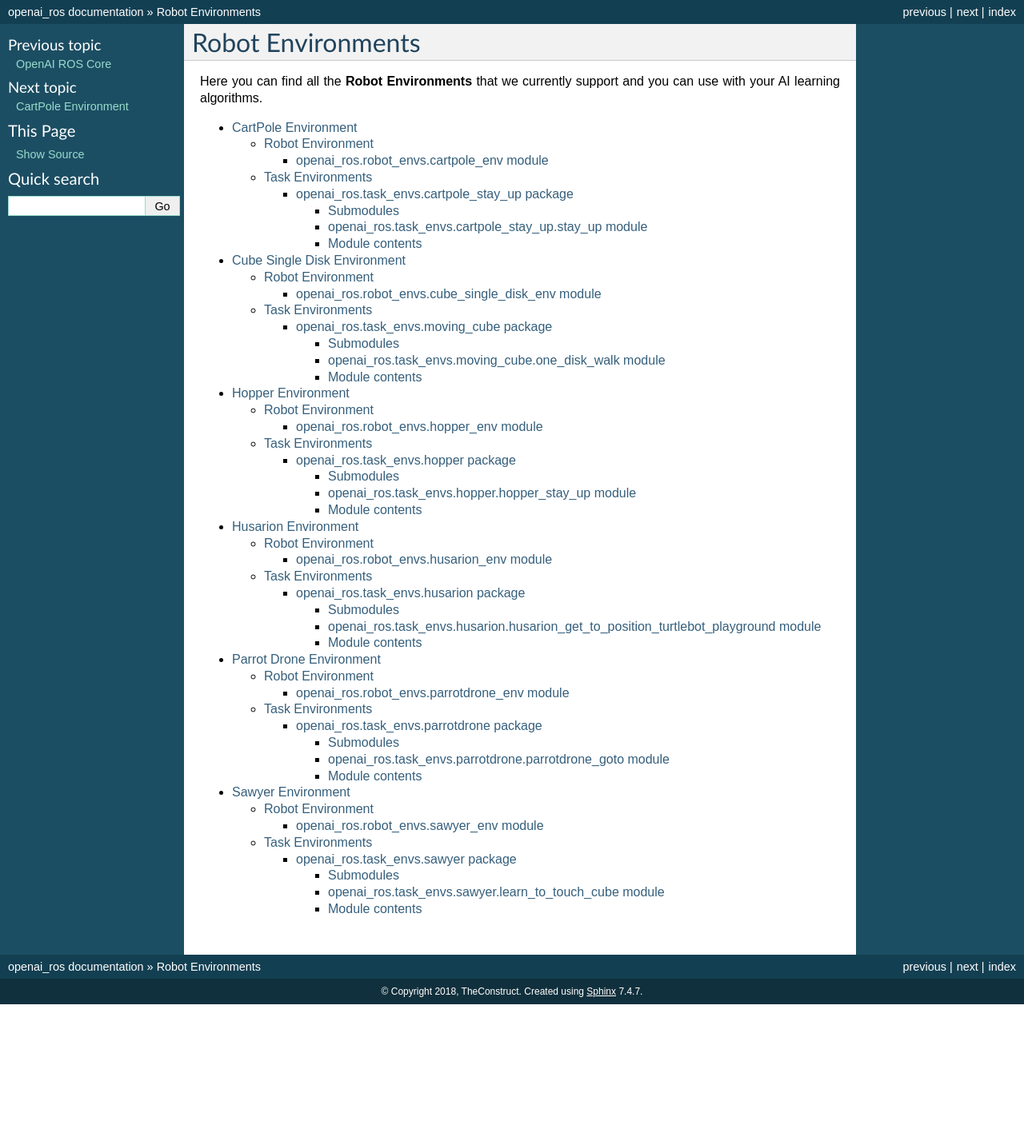
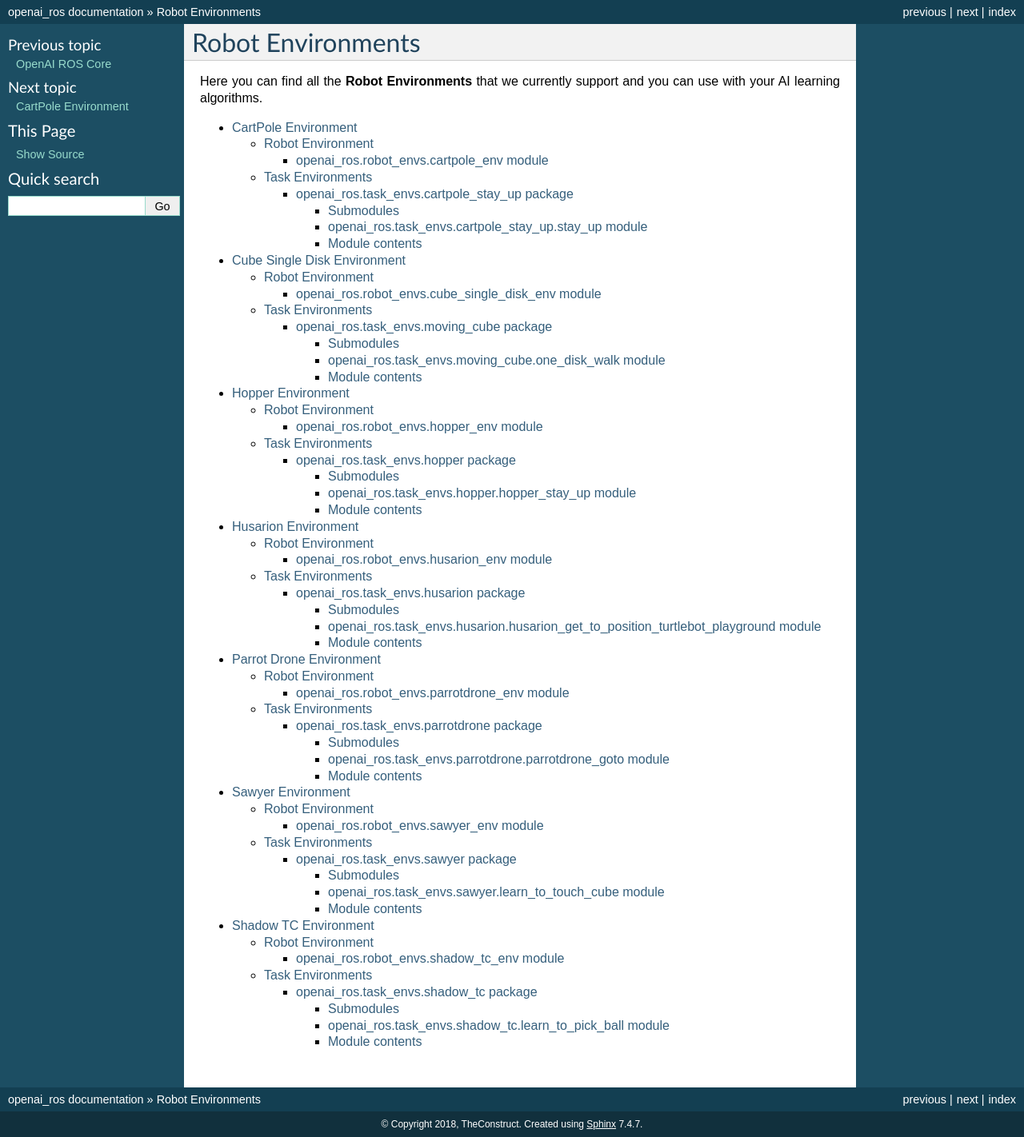
Before and after one commit to rickstaa/ros-gazebo-gym, a Sphinx documentation site: the page built from openai_ros/doc/robot_environments.rst, in a window 1280 px wide. Shown: the whole page at 80% size. Built offline with Sphinx 7.4.7, drawn with Linux system fonts in a browser that asks for light colours; the version number could not be read and is left out; before the commit the page ends 1256 px from its top, so only the background shows below that.

Commit message:
Added shadow tc

```diff
--- a/openai_ros/doc/husarion_environment.rst
+++ b/openai_ros/doc/husarion_environment.rst
@@ -9,7 +9,7 @@
 .. _RosBotPage: https://husarion.com/#rosbot
 
 .. figure:: img/rosbot.jpg
-   :scale: 100 %
+   :scale: 10 %
    :alt: Real RosBot from Husarion
 
 The simulation is meant to be a basic wheeled robot for developing navigation and obstacle avoidance AI training.
--- a/openai_ros/doc/robot_environments.rst
+++ b/openai_ros/doc/robot_environments.rst
@@ -13,3 +13,4 @@
    husarion_environment
    parrotdrone_environment
    sawyer_environment
+   shadow_tc_environment
--- /dev/null
+++ b/openai_ros/doc/shadow_tc_environment.rst
@@ -0,0 +1,34 @@
+Shadow TC Environment
+=====================
+
+This simulation was created by Ugo_Cupcic_ and ShadowHand_. It uses apart from ShadowsHand systems,
+a UR5_ robot arm.
+
+.. _Ugo_Cupcic: http://ugocupcic.com/
+.. _ShadowHand: https://www.shadowrobot.com/
+.. _UR5 : https://www.universal-robots.com/products/ur5-robot/
+
+.. figure:: img/shadow_tc.png
+   :scale: 100 %
+   :alt: UR5 with Shadow Claw
+
+
+Robot Environment
+*****************
+
+openai_ros.robot_envs.shadow_tc_env module
+------------------------------------------
+
+.. automodule:: openai_ros.robot_envs.shadow_tc_env
+    :members:
+    :undoc-members:
+    :show-inheritance:
+
+
+Task Environments
+*****************
+
+.. toctree::
+   :maxdepth: 4
+
+   openai_ros.task_envs.shadow_tc
```
Also changed, not shown: openai_ros/doc/img/shadow_tc.png (added).
